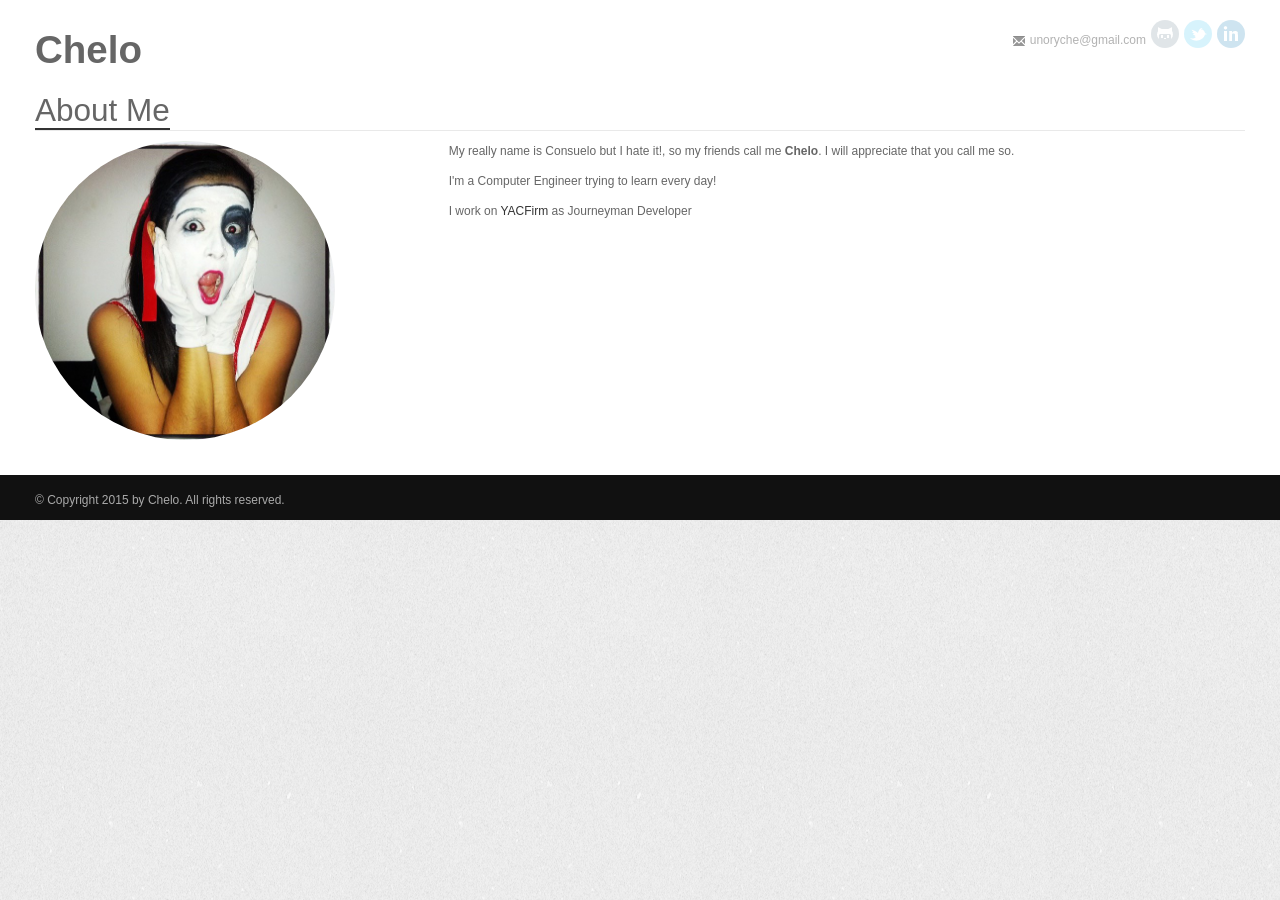
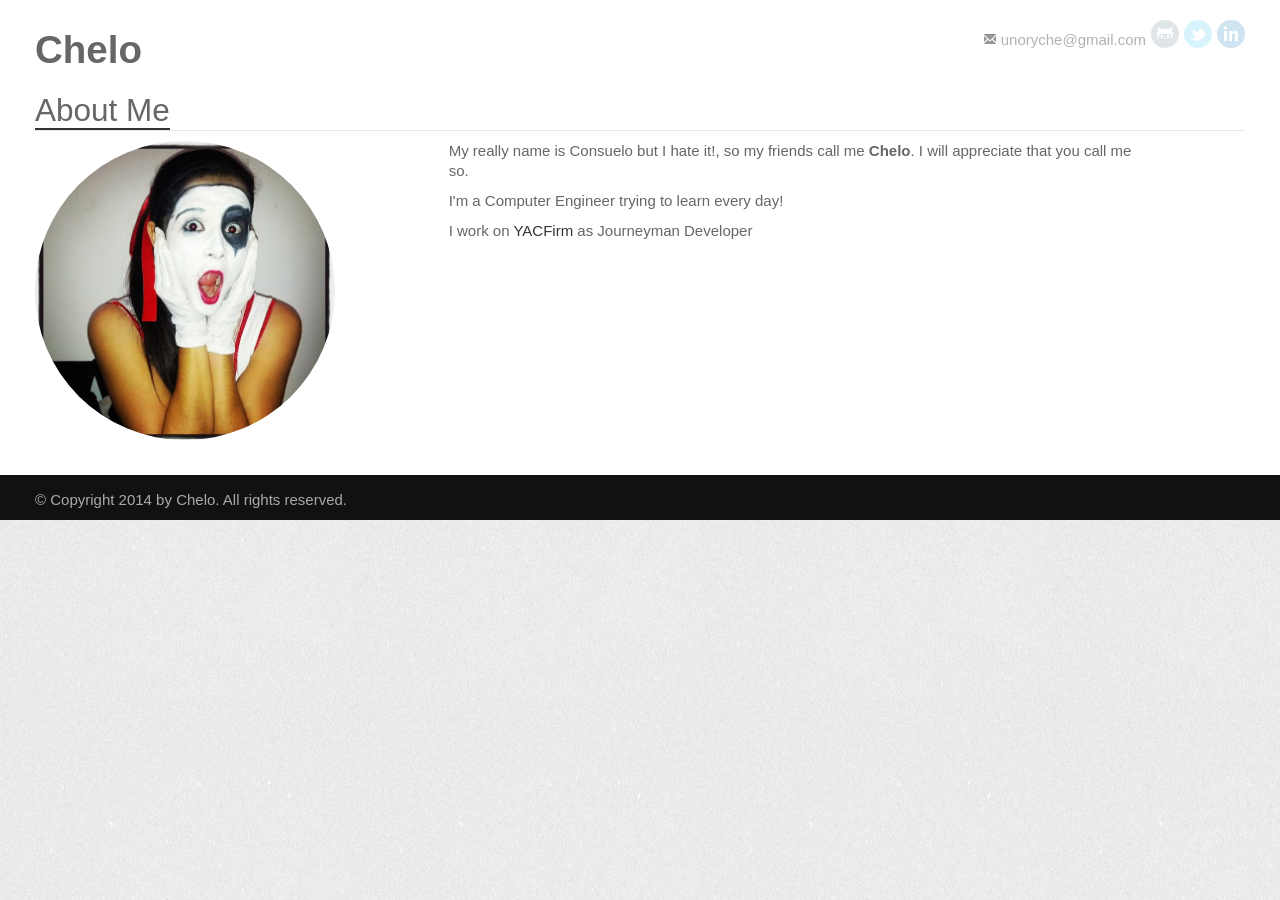
Before and after one commit to AndreMiras/chelo.github.io, a Jekyll site: the page built from index.html, in a window 1280 px wide. Built offline with Jekyll 4.4.1, drawn with Linux system fonts in a browser that asks for light colours; some web fonts are replaced.

Commit message:
change year and size font

```diff
--- a/_includes/footer.html
+++ b/_includes/footer.html
@@ -50,7 +50,7 @@ jQuery(document).ready(function($){
     <div class="row-fluid">
         <div class="span12">
             <div id="footer-bottom">
-                © Copyright 2015 by Chelo. All rights reserved.
+                © Copyright 2014 by Chelo. All rights reserved.
 
                 <!-- <div id="scroll-top-top"><a href="#" title="Go to Top"></a></div>-->
             </div>
--- a/css/wide.css
+++ b/css/wide.css
@@ -30,7 +30,7 @@ Reset Rules End*/
 
 body {
     background: url(../images/bg/noise.png);
-    font-size: 12px;
+    font-size: 15px;
     font-family: 'Carrois Gothic', sans-serif !important;
     color: #666;
     -webkit-font-smoothing: antialiased; /* Fix for webkit rendering */
```
